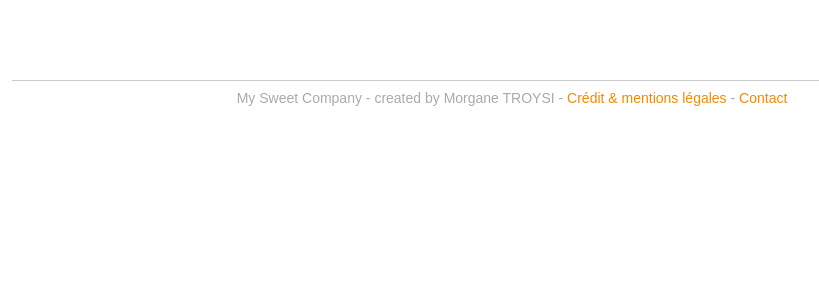
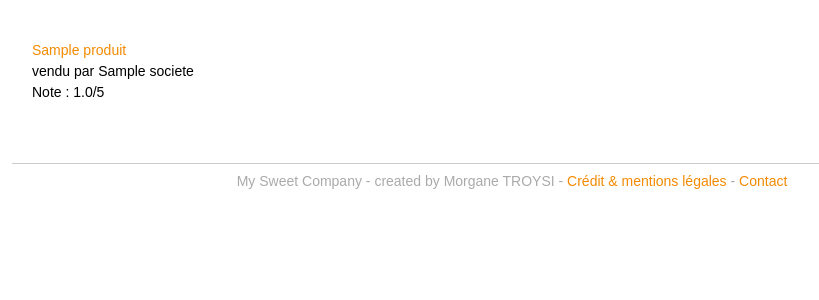
Before and after one commit to mtroysi/mySweetCompany, a Django app: page /panier in a window 1280 px wide. Shown: the part 156-456 px from the top of the page, without its empty margins (128-947 px from the left). Run offline with Django 3.2, Linux system fonts and the light colour scheme; tables that the repository leaves empty hold one stand-in row (values such as "Sample post"); some web fonts are replaced.

Commit message:
Liste des produits

```diff
--- a/mySweetCompany/templates/produits.html
+++ b/mySweetCompany/templates/produits.html
@@ -3,5 +3,14 @@
 {% block pagetitle %}Liste des produits{% endblock %}
 
 {% block content %}
-
+    {% for produit in produits %}
+        <p><a href="#"> {{produit.nom}}</a><br/>
+        vendu par
+            {% for vendeur in produit.vendeurs.all %}
+                {{ vendeur.nom }}
+                {% endfor %} <br/>
+            Note : {{produit.note}}/5</p>
+        {% empty %}
+        <p>Pas de produits à afficher.</p>
+    {% endfor %}
 {% endblock %}
--- a/mySweetCompany/views.py
+++ b/mySweetCompany/views.py
@@ -1,33 +1,38 @@
 from django.shortcuts import render
 from django.conf import settings
-from client.models import Client
+from produits.models import Produit
 
 # def home(request):
 #     name='Valou'
 #     n=36
 #     return render(request, 'base.html', {'name':name, 'n':n})
 
+
 def home(request):
-    return render(request, 'home.html')
+    produits = Produit.objects.all().order_by('-date_publication')[:10]
+    return render(request, 'home.html', {'produits':produits})
 
-# def clients(request):
-#     clients = Client.objects.all()
-#     return render(request, 'clients.html', {'clients':clients})
 
 def login(request):
     return render(request, 'connexion.html')
 
+
 def inscription(request):
     return render(request, 'inscription.html')
 
+
 def produits(request):
-    return render(request, 'produits.html')
+    produits = Produit.objects.all()
+    return render(request, 'produits.html', {'produits':produits})
+
 
 def panier(request):
     return render(request, 'panier.html')
 
+
 def contact(request):
     return render(request, 'contact.html')
 
+
 def credits(request):
     return render(request, 'credits.html')
```
Also changed, not shown: mySweetCompany/templates/home.html (+11 -1 lines).
